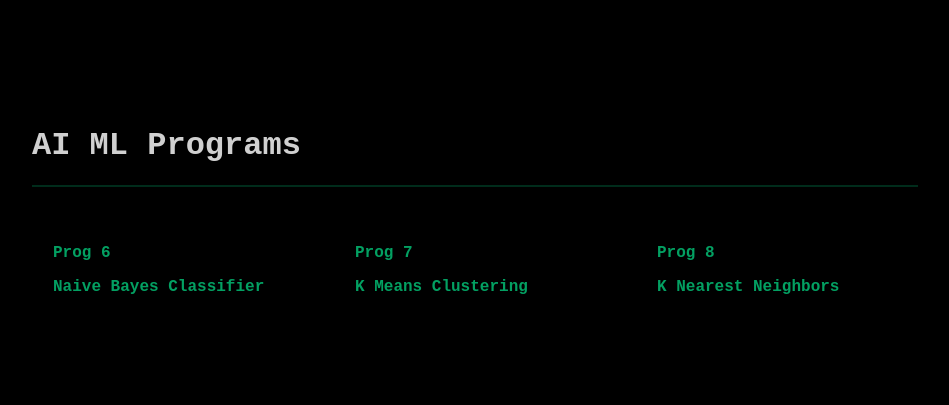
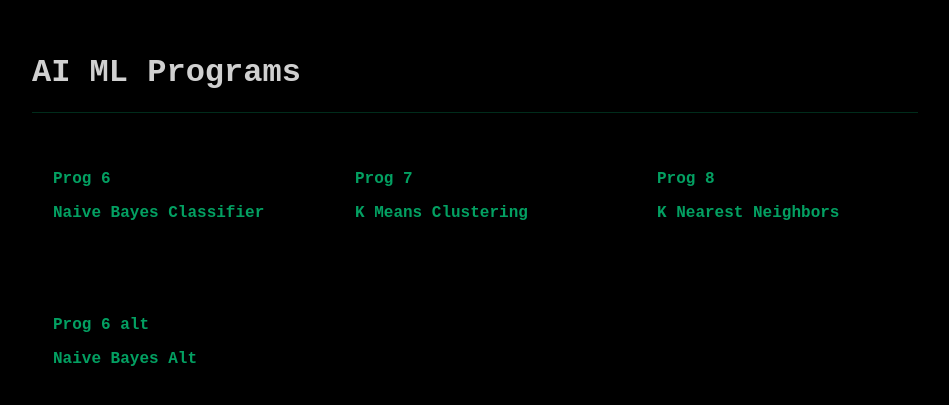
Before and after one commit to ninjaasmoke/aiml, a Next.js app: page / in a window 1280 px wide. Shown: the part 181-586 px from the top of the page, without its empty margins (165-1114 px from the left). Built offline with nearby package versions, Linux system fonts and the light colour scheme.

Commit message:
added some thing else

```diff
--- a/data/progs.ts
+++ b/data/progs.ts
@@ -109,4 +109,124 @@ x_test = [[3,4,5,2],[5,4,5,2]]
 y_pred=classifier.predict(x_test)
 print(y_pred)`
     },
+    "6alt": {
+        "id": "6 alt",
+        "name": "Naive Bayes Alt",
+        "code":
+`import csv
+import random
+import math
+
+
+def loadcsv(filename):
+	lines = csv.reader(open(filename, "r"));
+	dataset = list(lines)
+	for i in range(len(dataset)):
+       #converting strings into numbers for processing
+		dataset[i] = [float(x) for x in dataset[i]]
+	return dataset
+
+
+def splitdataset(dataset, splitratio):
+    #67% training size
+	trainsize = int(len(dataset) * splitratio);
+	trainset = []
+	copy = list(dataset);
+	while len(trainset) < trainsize:
+#generate indices for the dataset list randomly to pick ele for training data
+		index = random.randrange(len(copy));
+		trainset.append(copy.pop(index))
+	return [trainset, copy]
+
+
+def separatebyclass(dataset):
+	separated = {} #dictionary of classes 1 and 0
+#creates a dictionary of classes 1 and 0 where the values are
+#the instances belonging to each class
+	for i in range(len(dataset)):
+		vector = dataset[i]
+		if (vector[-1] not in separated):
+			separated[vector[-1]] = []
+		separated[vector[-1]].append(vector)
+	return separated
+
+def mean(numbers):
+	return sum(numbers)/float(len(numbers))
+
+def stdev(numbers):
+	avg = mean(numbers)
+	variance = sum([pow(x-avg,2) for x in numbers])/float(len(numbers)-1)
+	return math.sqrt(variance)
+
+def summarize(dataset): #creates a dictionary of classes
+	summaries = [(mean(attribute), stdev(attribute)) for attribute in zip(*dataset)];
+	del summaries[-1] #excluding labels +ve or -ve
+	return summaries
+
+def summarizebyclass(dataset):
+	separated = separatebyclass(dataset);
+    #print(separated)
+	summaries = {}
+	for classvalue, instances in separated.items():
+#for key,value in dic.items()
+#summaries is a dic of tuples(mean,std) for each class value
+		summaries[classvalue] = summarize(instances) #summarize is used to cal to mean and std
+	return summaries
+
+def calculateprobability(x, mean, stdev):
+	exponent = math.exp(-(math.pow(x-mean,2)/(2*math.pow(stdev,2))))
+	return (1 / (math.sqrt(2*math.pi) * stdev)) * exponent
+
+def calculateclassprobabilities(summaries, inputvector):
+	probabilities = {} # probabilities contains the all prob of all class of test data
+	for classvalue, classsummaries in summaries.items():#class and attribute information as mean and sd
+		probabilities[classvalue] = 1
+		for i in range(len(classsummaries)):
+			mean, stdev = classsummaries[i] #take mean and sd of every attribute for class 0 and 1 seperaely
+			x = inputvector[i] #testvector's first attribute
+			probabilities[classvalue] *= calculateprobability(x, mean, stdev);#use normal dist
+	return probabilities
+
+def predict(summaries, inputvector): #training and test data is passed
+	probabilities = calculateclassprobabilities(summaries, inputvector)
+	bestLabel, bestProb = None, -1
+	for classvalue, probability in probabilities.items():#assigns that class which has he highest prob
+		if bestLabel is None or probability > bestProb:
+			bestProb = probability
+			bestLabel = classvalue
+	return bestLabel
+
+def getpredictions(summaries, testset):
+	predictions = []
+	for i in range(len(testset)):
+		result = predict(summaries, testset[i])
+		predictions.append(result)
+	return predictions
+
+def getaccuracy(testset, predictions):
+	correct = 0
+	for i in range(len(testset)):
+		if testset[i][-1] == predictions[i]:
+			correct += 1
+	return (correct/float(len(testset))) * 100.0
+
+
+def main():
+	filename = 'naivedata.csv'
+	splitratio = 0.67
+	dataset = loadcsv(filename);
+
+	trainingset, testset = splitdataset(dataset, splitratio)
+	print('Split {0} rows into train={1} and test={2} rows'.format(len(dataset), len(trainingset), len(testset)))
+	# prepare model
+	summaries = summarizebyclass(trainingset);
+	#print(summaries)
+    # test model
+	predictions = getpredictions(summaries, testset) #find the predictions of test data with the training data
+	accuracy = getaccuracy(testset, predictions)
+	print('Accuracy of the classifier is : {0}%'.format(accuracy))
+
+
+main()`
+    }
 };
--- a/pages/[id].tsx
+++ b/pages/[id].tsx
@@ -31,6 +31,9 @@ const Program: NextPage = () => {
                     Copy
                 </button>
             </p>
+            <p>
+                or <code className={styles.instr}>CTRL + A</code> and <code className={styles.instr}>CTRL + C</code> to copy code
+            </p>
             <SyntaxHighlighter language="python" style={vscDarkPlus} showLineNumbers customStyle={{
                 borderRadius: '8px',
                 padding: '40px 8px',
--- a/pages/_document.tsx
+++ b/pages/_document.tsx
@@ -8,7 +8,6 @@ class Document extends NextDocument<Props> {
     return (
       <Html>
         <Head>
-          <title>AI-ML Lab Programs</title>
           <meta name="title" content="AI-ML Lab Programs" />
           <meta name="description" content="VTU 7th Sem 2018 scheme, AI-ML Lab Programs." />
           <meta property="og:type" content="website" />
--- a/pages/index.tsx
+++ b/pages/index.tsx
@@ -1,6 +1,7 @@
 import type { NextPage } from 'next'
 import Head from 'next/head'
 import Link from 'next/link'
+import { progs } from '../data/progs'
 import styles from '../styles/Home.module.css'
 
 const Home: NextPage = () => {
@@ -15,25 +16,16 @@ const Home: NextPage = () => {
         <hr />
         <div className={styles.grid}>
           {
-            <GridItem
-              title="Prog 6"
-              data="Naive Bayes Classifier"
-              id="6"
-            />
-          }
-          {
-            <GridItem
-              title="Prog 7"
-              data="K Means Clustering"
-              id="7"
-            />
-          }
-          {
-            <GridItem
-              title="Prog 8"
-              data="K Nearest Neighbors"
-              id="8"
-            />
+            Object.keys(progs).map((key) => {
+              return (
+                <GridItem
+                  key={key}
+                  title={"Prog "+progs[key].id}
+                  data={progs[key].name}
+                  id={key}
+                />
+              )
+            })
           }
         </div>
       </main>
--- a/styles/Home.module.css
+++ b/styles/Home.module.css
@@ -47,7 +47,7 @@
 }
 
 .copy {
-  margin-left: 40px;
+  margin: 0 40px;
   background-color: transparent;
   color: var(--accent);
   border: none;
@@ -69,3 +69,11 @@
   padding: 20px;
   background-color: var(--hover);
 }
+
+.instr {
+  background-color: var(--border);
+  color: var(--accent);
+  padding: 2px;
+  border-radius: 4px;
+  font-size: 0.6rem;
+}
--- a/styles/globals.css
+++ b/styles/globals.css
@@ -17,5 +17,8 @@ body {
 }
 
 hr {
-  border: 1px solid var(--border);
+  border: none;
+  border-top: 1px solid var(--border);
+  border-left: 1px solid var(--border);
+  border-right: 1px solid var(--border);
 }
```
